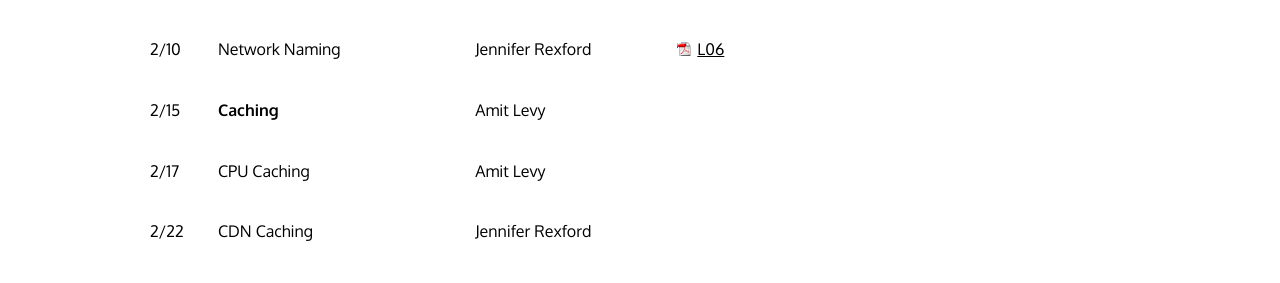
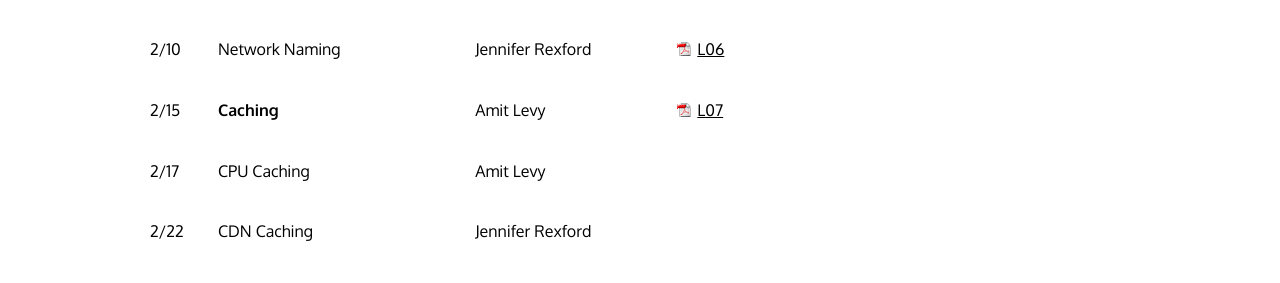
Before and after one commit to cos316/cos316-web, a Jekyll site: the page built from lectures.md, in a window 1280 px wide and 900 px high, scrolled down 370 px. Shown: the part 160-443 px from the top of the window. Built offline with Jekyll 4.4.1, drawn with Linux system fonts in a browser that asks for light colours; nearby versions of some CDN libraries.

Commit message:
Update caching lecture

```diff
--- a/lectures.md
+++ b/lectures.md
@@ -13,7 +13,7 @@ Lectures meet on Tuesday and Thursday 10:00-10:50am
 | 2/03  | Unix File System | Amit Levy   | [L04](/lectures/L04-unix-fs.pdf)  | [PDF](/notes/Naming in UNIX File Systems.pdf) | |
 | 2/08  | Git              | Amit Levy   | [L05](/lectures/L05-git.pdf)  | [PDF](/notes/Content Addressable Storage & Git.pdf) | [Git Book Chapter 10: Git Internals](https://git-scm.com/book/en/v2/Git-Internals-Plumbing-and-Porcelain) |
 | 2/10  | Network Naming   | Jennifer Rexford | [L06](/lectures/L06-network-naming.pdf)  | | |
-| 2/15  | **Caching**      | Amit Levy   |   | | |
+| 2/15  | **Caching**      | Amit Levy   | [L07](/lectures/L07-caching.pdf) | | |
 | 2/17  | CPU Caching      | Amit Levy   |   | | |
 | 2/22  | CDN Caching      | Jennifer Rexford |   | | |
 | 2/24  | TBD (Research)   | Jennifer Rexford |   |
```
Also changed, not shown: 1 other file.
